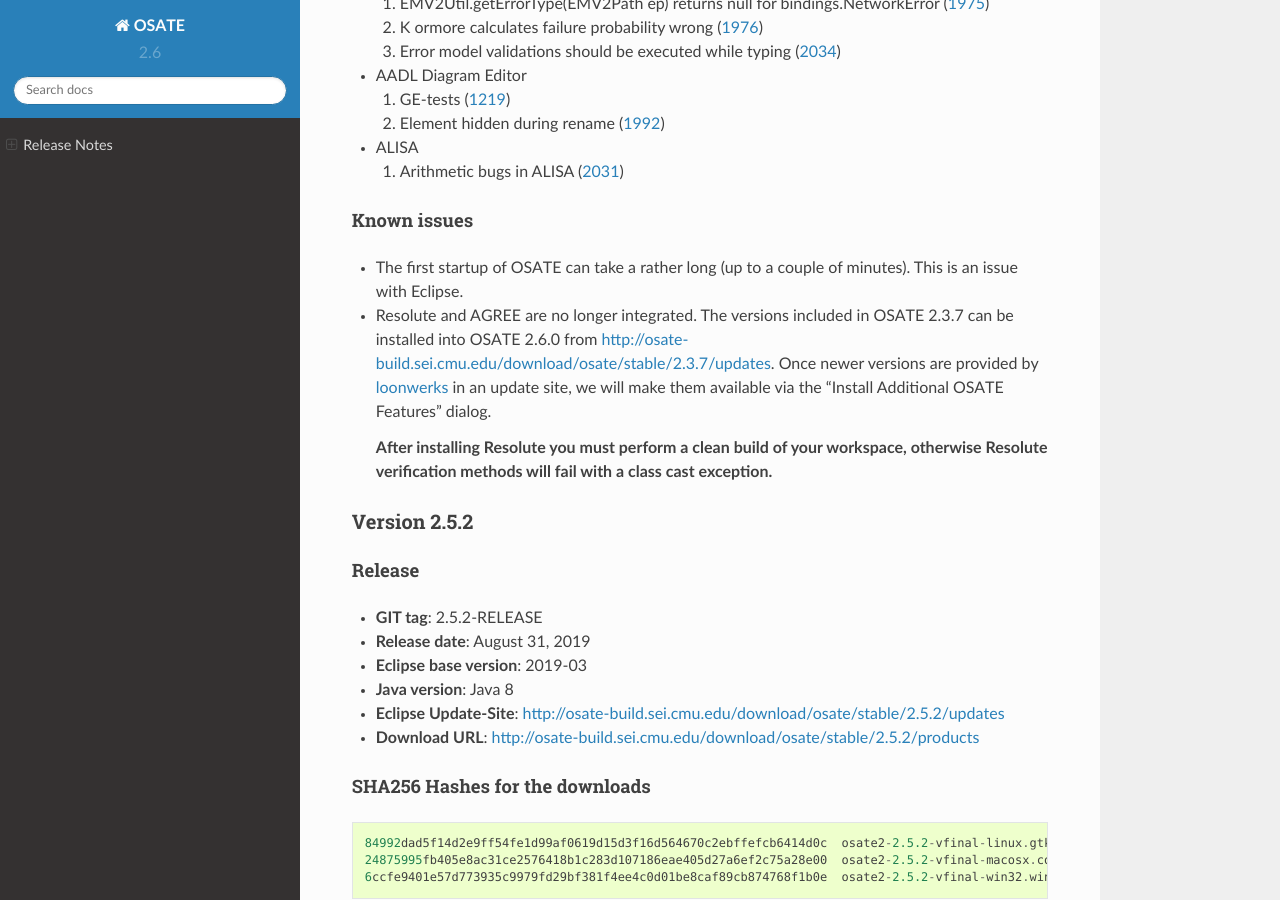
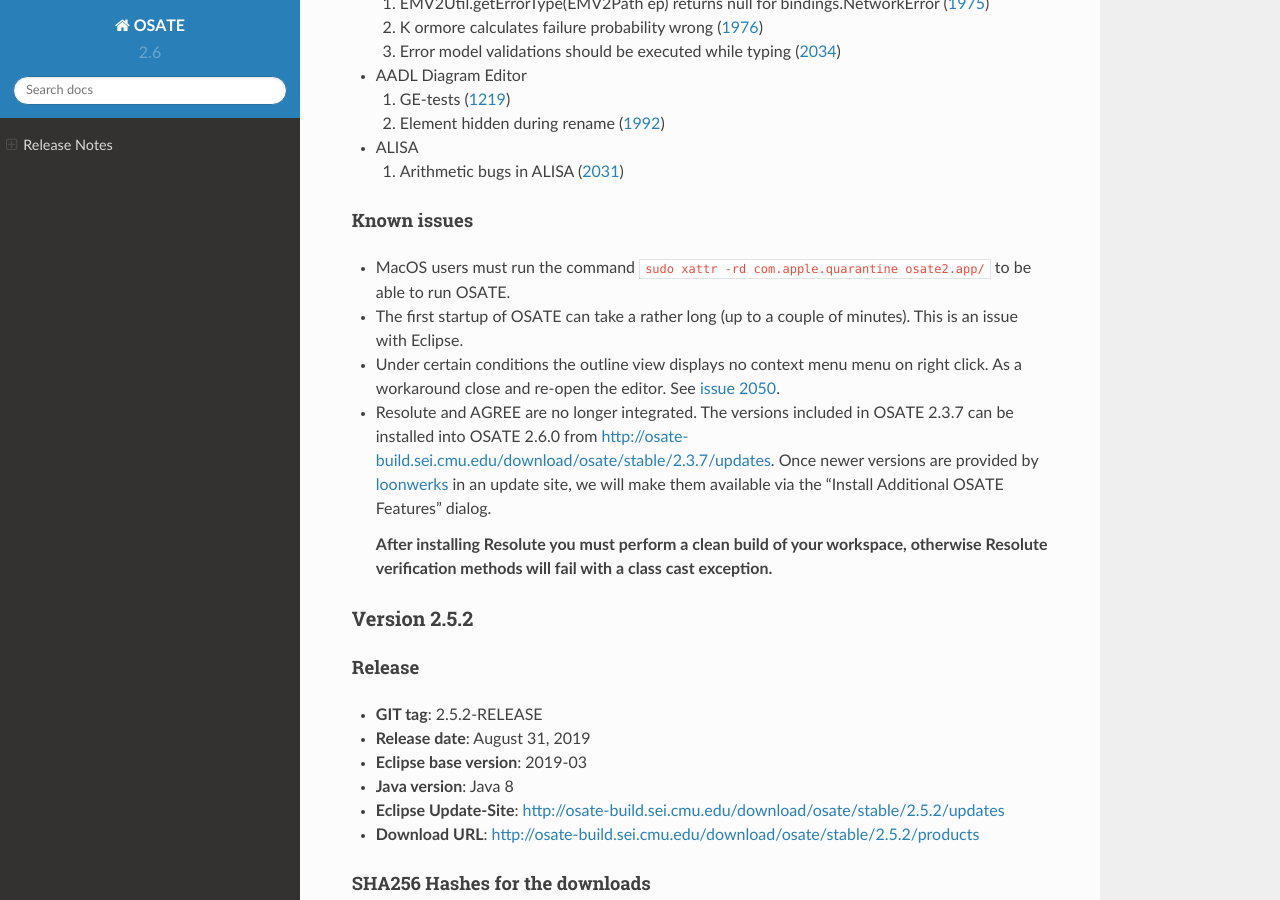
Before and after one commit to osate/website, a Sphinx documentation site: the page built from source/osate-releases.md, in a window 1280 px wide and 900 px high, scrolled down 1478 px. Built offline with Sphinx 7.4.7 and the Read the Docs theme 2.0.0, drawn with Linux system fonts in a browser that asks for light colours.

Commit message:
Added known issues for 2.6.0

```diff
--- a/source/osate-releases.md
+++ b/source/osate-releases.md
@@ -63,7 +63,9 @@
 
 #### Known issues
 
+ * MacOS users must run the command `sudo xattr -rd com.apple.quarantine osate2.app/` to be able to run OSATE.
  * The first startup of OSATE can take a rather long (up to a couple of minutes). This is an issue with Eclipse.
+ * Under certain conditions the outline view displays no context menu menu on right click. As a workaround close and re-open the editor. See [issue 2050](https://github.com/osate/osate2/issues/2050).
  * Resolute and AGREE are no longer integrated. The versions included in OSATE 2.3.7 can be installed into OSATE 2.6.0 from <http://osate-build.sei.cmu.edu/download/osate/stable/2.3.7/updates>.
    Once newer versions are provided by [loonwerks](http://loonwerks.com) in an update site, we will make them available via the "Install Additional OSATE Features" dialog.
 
```
